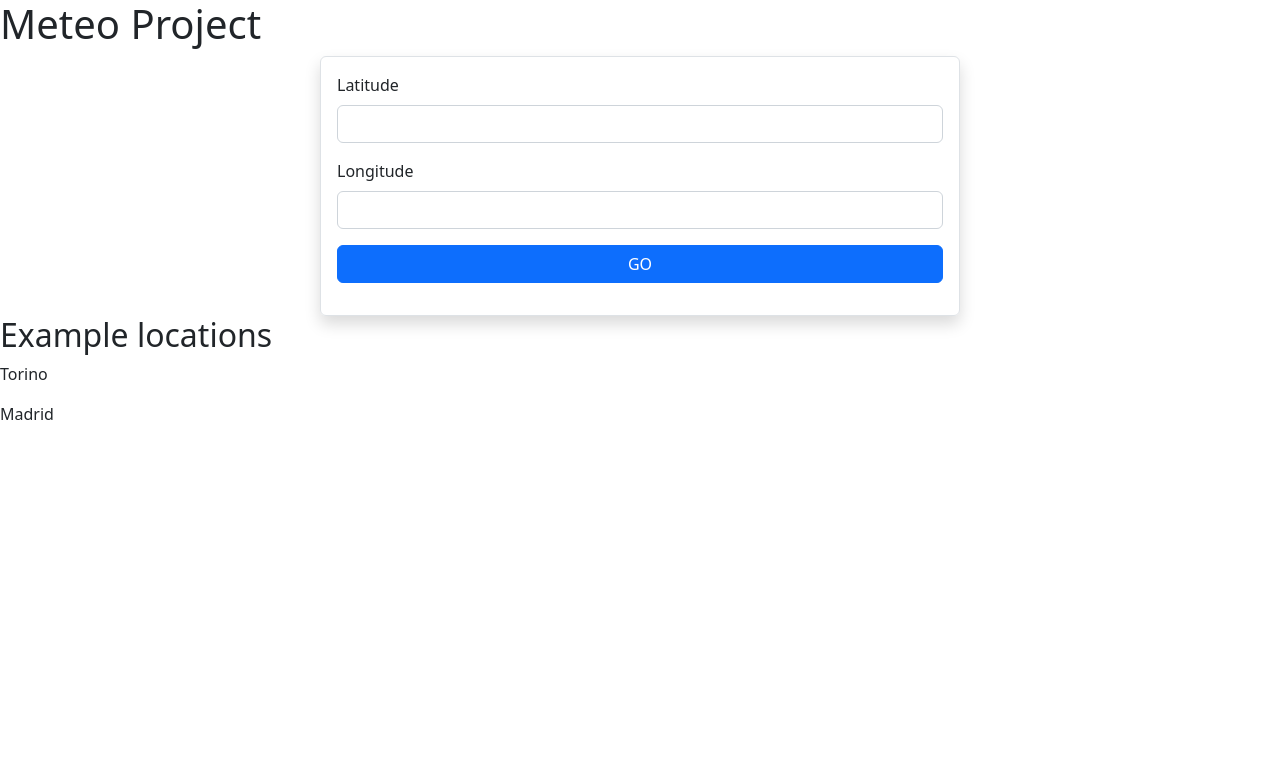
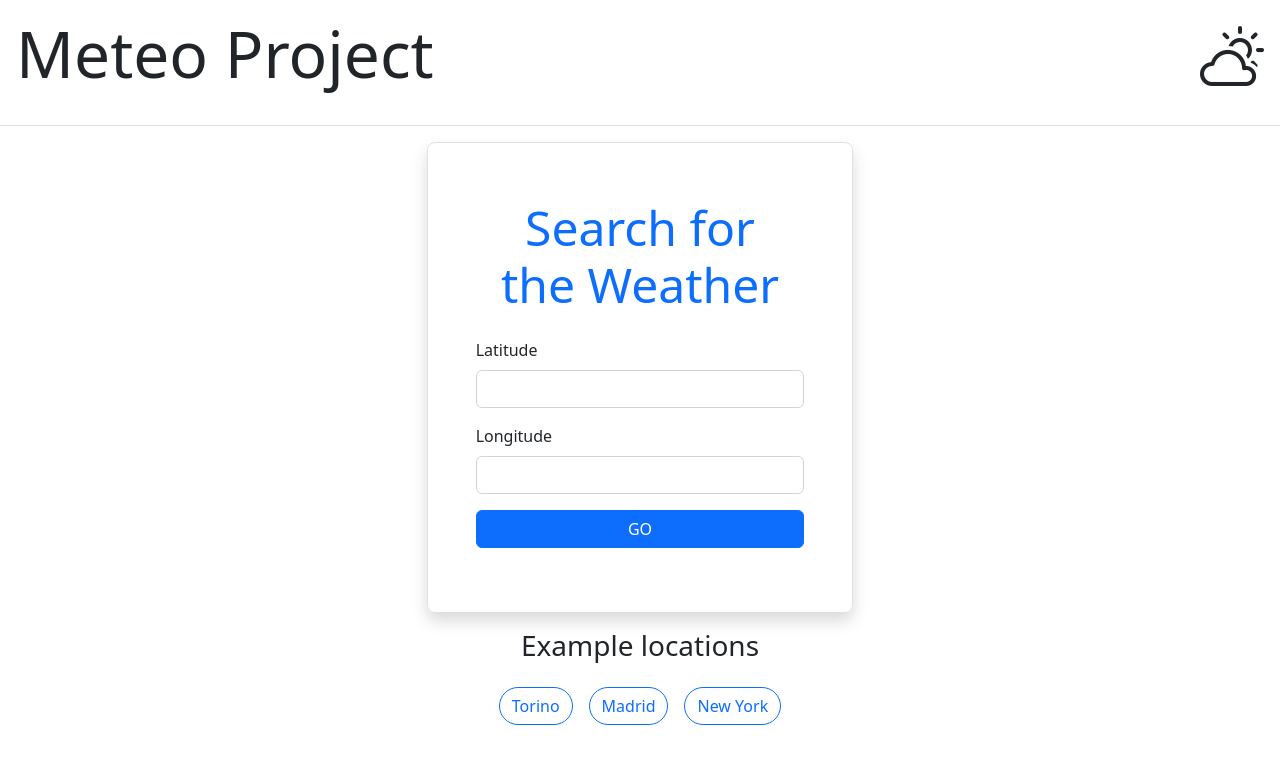
Before and after one commit to RaulBercea/esameFinaleAngular, an Angular app: page / in a window 1280 px wide. Shown: the top 764 px of the page. Built offline with nearby package versions, Linux system fonts and the light colour scheme.

Commit message:
changed the home and results page style

```diff
--- a/src/app/shared/homeComponent/home.component.html
+++ b/src/app/shared/homeComponent/home.component.html
@@ -1,7 +1,19 @@
-<h1>Meteo Project</h1>
+<div class="p-3 d-flex justify-content-between border-bottom">
+  <h1 class="display-3">Meteo Project</h1>
+  <p class="display-3">
+    <i class="bi bi-cloud-sun"></i>
+  </p>
+</div>
+<form
+  class="border p-5 col-md-6 col-lg-4 col-sm-7 col-10 my-3 shadow rounded-3 m-auto"
+  name="wather"
+  (ngSubmit)="getWeatherData()"
+>
+  <p class="display-5 text-center mb-3 text-primary p-2">
+    Search for the Weather
+  </p>
 
-<form class="border p-3 w-50 shadow rounded m-auto" name="wather" (ngSubmit)="getWeatherData()">
-  <div class=" mb-3">
+  <div class="mb-3">
     <label class="form-label" for="latitude">Latitude</label>
     <input
       [(ngModel)]="latitude"
@@ -23,9 +35,25 @@
   <button class="btn btn-primary w-100 mb-3" type="submit">GO</button>
 </form>
 
-<h2>Example locations</h2>
+<h3 class="text-center my-3">Example locations</h3>
 
-<div>
-  <p [routerLink]="'/results/45.0736456/7.535524'">Torino</p>
-  <p [routerLink]="'results/40.4379543/-3.6795367'">Madrid</p>
+<div class="d-flex justify-content-center">
+  <p
+    class="btn m-2 btn-outline-primary rounded-pill"
+    [routerLink]="'/results/45.0736456/7.535524'"
+  >
+    Torino
+  </p>
+  <p
+    class="btn m-2 btn-outline-primary rounded-pill"
+    [routerLink]="'results/40.4379543/-3.6795367'"
+  >
+    Madrid
+  </p>
+  <p
+    class="btn m-2 btn-outline-primary rounded-pill"
+    [routerLink]="'results/40.6976684/-74.2605478'"
+  >
+    New York
+  </p>
 </div>
--- a/src/app/shared/resultsComponent/results.component.html
+++ b/src/app/shared/resultsComponent/results.component.html
@@ -1,23 +1,32 @@
-<p [routerLink]="'/'">back</p>
-<h1>Results</h1>
-<p>{{sunRes.sunrise}} / {{sunRes.sunset}}</p>
-<table>
-  <tr>
-    <th>timepoint</th>
-    <th>cloudcover</th>
-    <th>seeing</th>
-    <th>transparency</th>
-    <th>lifted index</th>
-    <th>rh2m</th>
-    <th>temp2m</th>
-  </tr>
-  <tr *ngFor="let data of meteoRes">
-    <td>{{data.timepoint}}</td>
-    <td>{{data.cloudcover}}</td>
-    <td>{{data.seeing}}</td>
-    <td>{{data.transparency}}</td>
-    <td>{{data.lifted_index}}</td>
-    <td>{{data.rh2m}}</td>
-    <td>{{data.temp2m}}</td>
-  </tr>
+<p class="btn btn-primary" [routerLink]="'/'">
+  <i class="bi bi-backspace"></i>
+  back
+</p>
+<h1 class="display-2 text-center">Results</h1>
+<p class="text-center h5">
+  <i class="bi bi-sunrise"></i>
+  Sunrise at: {{ sunRes.sunrise }}
+  /
+  <i class="bi bi-sunset"></i>
+  Sunset at: {{ sunRes.sunset }}
+</p>
+<table class="table table-bordered m-2 w-75 m-auto">
+  <thead>
+    <tr class="table-light">
+      <th scope="col">timepoint</th>
+      <th scope="col">Cloud Coverage</th>
+      <th scope="col">Precipitation Type</th>
+      <th scope="col">Relative Humidity</th>
+      <th scope="col">Temperature</th>
+    </tr>
+  </thead>
+  <tbody>
+    <tr *ngFor="let data of meteoRes">
+      <td>{{ data.timepoint }}:00</td>
+      <td>{{ data.cloudcover }}</td>
+      <td>{{ data.prec_type }}</td>
+      <td>{{ data.rh2m }} %</td>
+      <td>{{ data.temp2m }} °C</td>
+    </tr>
+  </tbody>
 </table>
--- a/src/app/shared/resultsComponent/results.component.ts
+++ b/src/app/shared/resultsComponent/results.component.ts
@@ -2,6 +2,7 @@ import { Component, OnInit } from '@angular/core';
 import { apiService } from 'src/app/services/api.service';
 import { ActivatedRoute } from '@angular/router';
 import { HttpClient } from '@angular/common/http';
+import { map } from 'rxjs';
 
 type dataseries = {
   cloudcover: number;
@@ -18,7 +19,6 @@ type dataseries = {
   selector: 'Results',
   templateUrl: './results.component.html',
 })
-
 export class Results implements OnInit {
   constructor(
     private apiService: apiService,
@@ -27,26 +27,36 @@ export class Results implements OnInit {
   ) {}
 
   sunRes: any = {
-    sunrise: "",
-    sunset: "",
+    sunrise: '',
+    sunset: '',
   };
-
 
   meteoRes: dataseries[] = [];
 
   ngOnInit(): void {
     this.route.params.subscribe((params) => {
-      this.apiService.getSunsetAndSunrise(params['lat'], params['long'])
-      .subscribe((res:any)=>{
-        this.sunRes.sunrise = res.results.sunrise;
-        this.sunRes.sunset = res.results.sunset;
-      });
+      this.apiService
+        .getSunsetAndSunrise(params['lat'], params['long'])
+        .subscribe((res: any) => {
+          this.sunRes.sunrise = res.results.sunrise;
+          this.sunRes.sunset = res.results.sunset;
+        });
 
-      this.apiService.getMeteo(params['lat'], params['long'])
-      .subscribe((res:any)=>{
-        console.log(res)
-        this.meteoRes = res.dataseries;
-      })
+      this.apiService
+        .getMeteo(params['lat'], params['long'])
+        .subscribe((res: any) => {
+          this.meteoRes = res.dataseries;
+
+          for (const data of this.meteoRes) {
+            if (data.timepoint > 24 && data.timepoint <= 48) {
+              data.timepoint -= 24;
+            } else if (data.timepoint > 48) {
+              data.timepoint -= 48;
+            }
+          }
+
+          console.log(this.meteoRes);
+        });
     });
   }
 }
--- a/src/styles.scss
+++ b/src/styles.scss
@@ -1,6 +1,6 @@
+/* Importing Bootstrap SCSS file. */
 
 /* Importing Bootstrap SCSS file. */
+@import "node_modules/bootstrap/scss/bootstrap";
 
-
-/* Importing Bootstrap SCSS file. */
-@import 'node_modules/bootstrap/scss/bootstrap';
+@import "~bootstrap-icons/font/bootstrap-icons.css";
```
Also changed, not shown: package.json (line endings or trailing spaces), src/assets/weather-logo.png (added).
